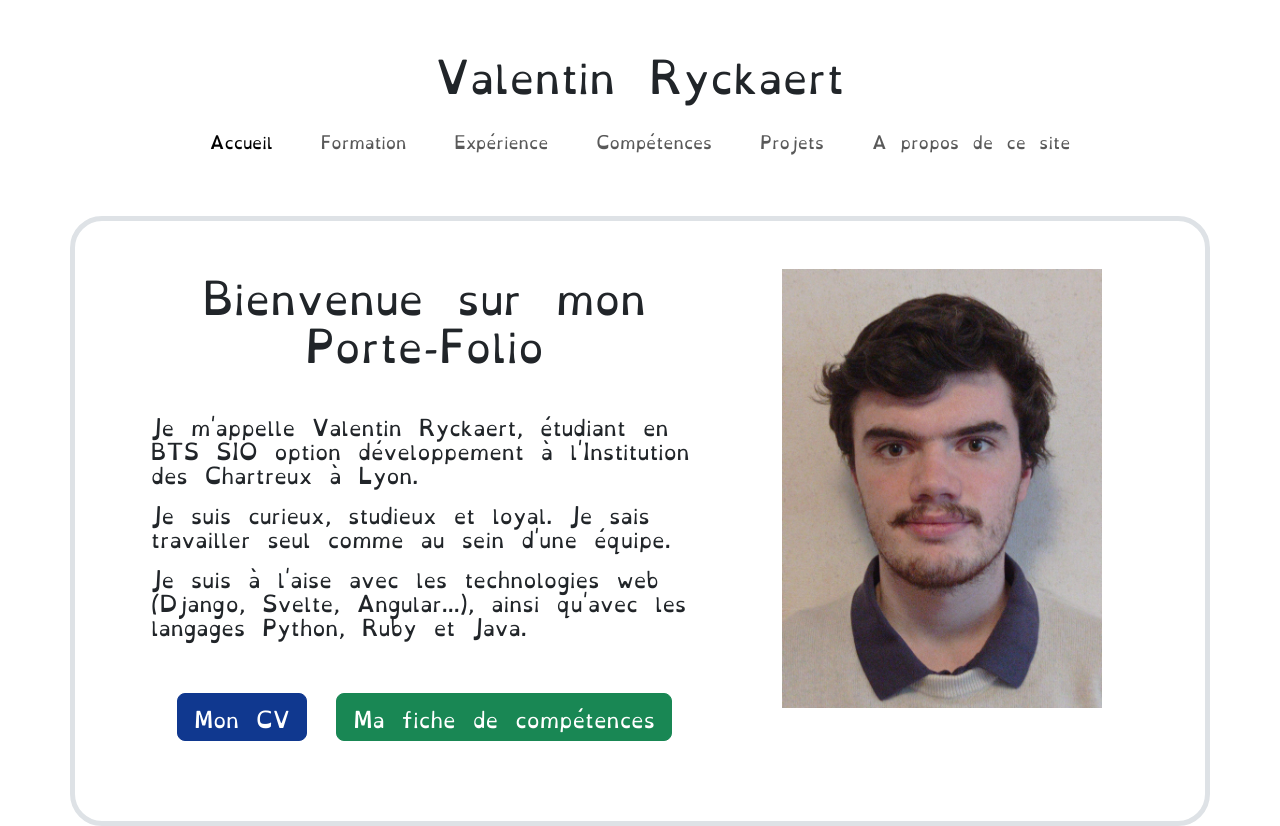
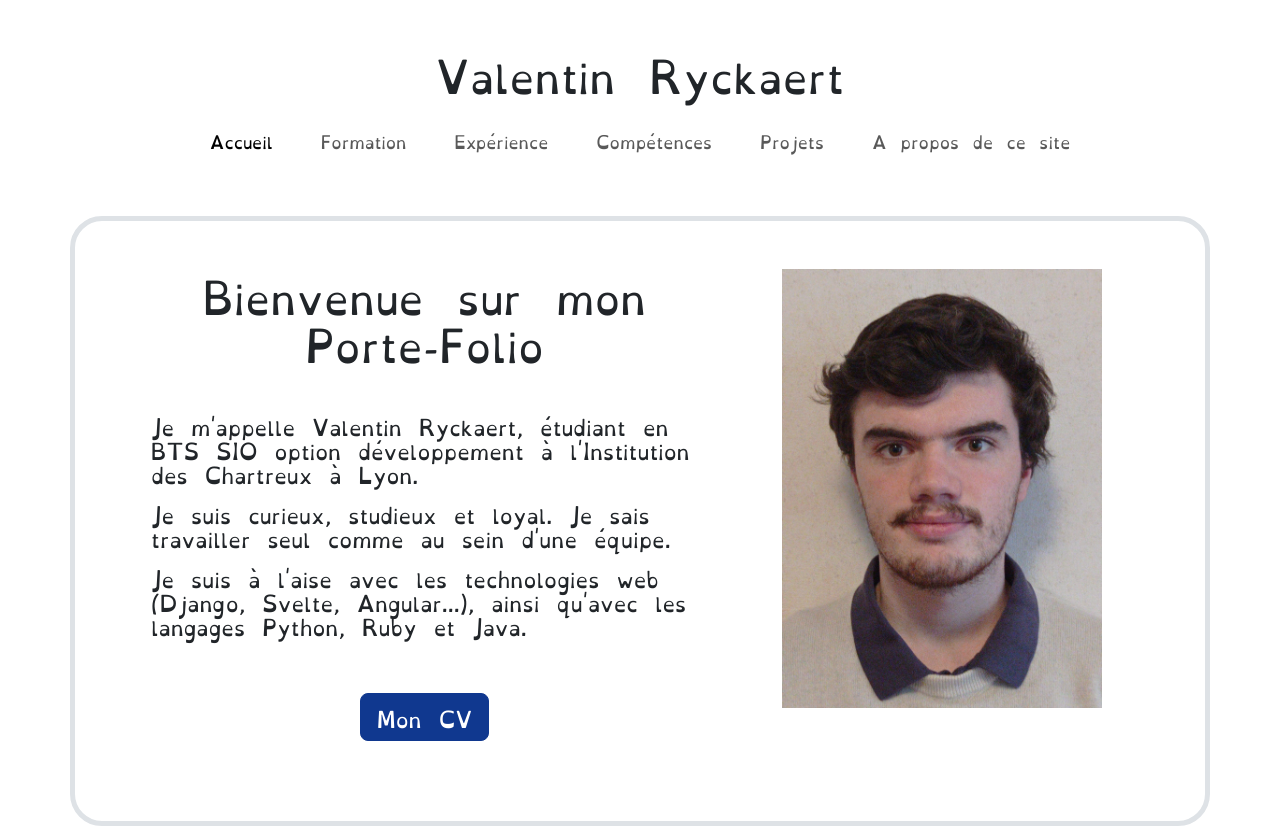
Before and after one commit to valentinRyckaert/portefolio, a SvelteKit app: page / in a window 1280 px wide. Shown: the top 826 px of the page. Built offline with nearby package versions, Linux system fonts and the light colour scheme.

Commit message:
update main page

```diff
--- a/src/routes/+page.svelte
+++ b/src/routes/+page.svelte
@@ -10,11 +10,8 @@
             <h5 class="m-3">Je suis curieux, studieux et loyal. Je sais travailler seul comme au sein d'une équipe.</h5>
             <h5 class="m-3">Je suis à l'aise avec les technologies web (Django, Svelte, Angular...), ainsi qu'avec les langages Python, Ruby et Java.</h5>
             <div class="text-center pt-4 my-4">
-                <a href="docs/CV-Valentin-Ryckaert.pdf" class="col-6">
+                <a href="docs/CV-Valentin-Ryckaert.pdf" target="_blank">
                     <button class="btn btn-lg btn-primary m-2">Mon CV</button>
-                </a>
-                <a href="docs/BTS-SIO-Tableau-de-synthese-Epreuve-E5.pdf" class="col-6">
-                    <button class="btn btn-lg btn-success m-2">Ma fiche de compétences</button>
                 </a>
             </div>
         </div>
```
